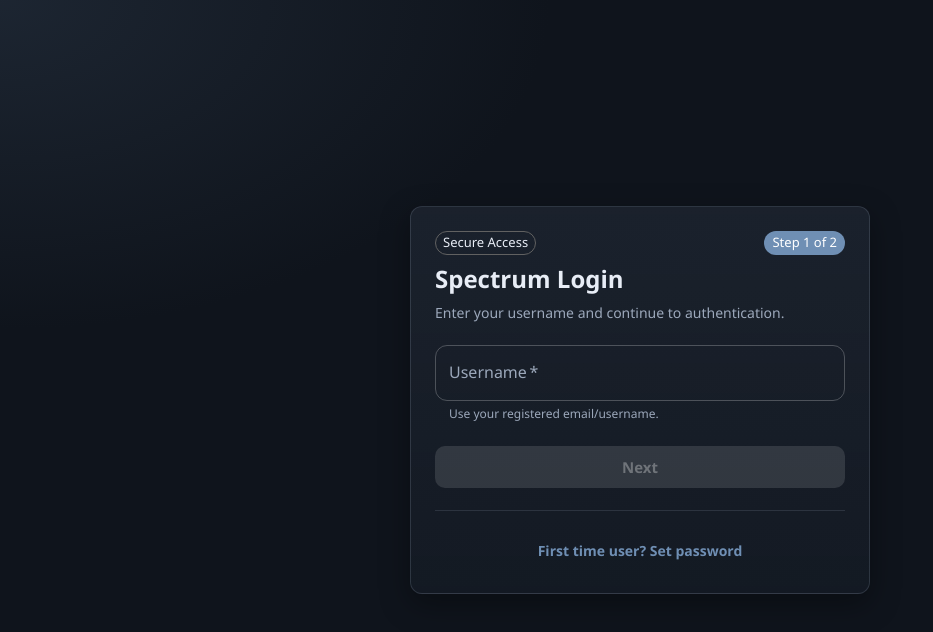
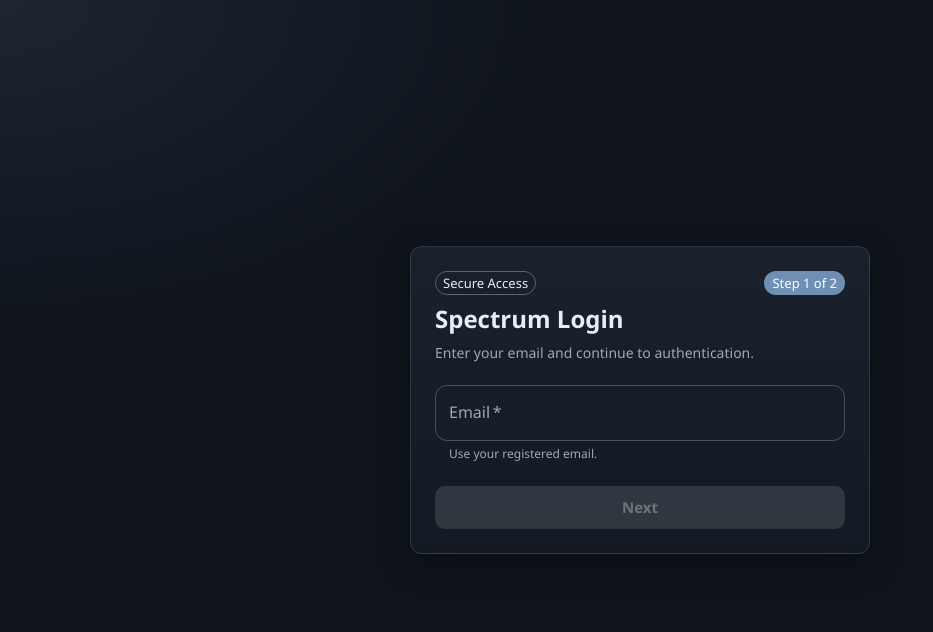
Before and after one commit to kirthickeaswar/self-service-frontend, a React (Vite) app: page /login in a window 1280 px wide. Shown: the top 632 px of the page, without its empty margins (0-933 px from the left). Built offline with nearby package versions, Linux system fonts and the light colour scheme.

Commit message:
checking

```diff
--- a/src/pages/LoginPage.tsx
+++ b/src/pages/LoginPage.tsx
@@ -1,4 +1,4 @@
-import { Alert, Box, Button, Card, CardContent, Chip, Divider, Stack, TextField, Typography } from '@mui/material';
+import { Alert, Box, Button, Card, CardContent, Chip, Stack, TextField, Typography } from '@mui/material';
 import { useState } from 'react';
 import { Navigate, useNavigate, useSearchParams } from 'react-router-dom';
 import { useAuth } from '@/app/AuthContext';
@@ -97,20 +97,18 @@
               </Stack>
               <Typography variant="h5">Spectrum Login</Typography>
               <Typography variant="body2" color="text.secondary" sx={{ maxWidth: 360 }}>
-                {step === 'USERNAME'
-                  ? 'Enter your username and continue to authentication.'
-                  : 'Enter your password to complete sign in.'}
+                {step === 'USERNAME' ? 'Enter your email and continue to authentication.' : 'Enter your password to complete sign in.'}
               </Typography>
             </Stack>
             {error ? <Alert severity="error">{error}</Alert> : null}
             <TextField
-              label="Username"
-              type="text"
+              label="Email"
+              type="email"
               value={username}
               onChange={(event) => setUsername(event.target.value)}
               required
               InputProps={{ readOnly: step === 'PASSWORD' }}
-              helperText={step === 'PASSWORD' ? 'Use Back to change username.' : 'Use your registered email/username.'}
+              helperText={step === 'PASSWORD' ? 'Use Back to change email.' : 'Use your registered email.'}
             />
             {step === 'PASSWORD' ? (
               <>
@@ -149,10 +147,6 @@
                 {submitting ? 'Checking...' : 'Next'}
               </Button>
             )}
-            <Divider />
-            <Button variant="text" onClick={() => navigate(`/create-password?email=${encodeURIComponent(username.trim())}`)}>
-              First time user? Set password
-            </Button>
           </Stack>
         </CardContent>
       </Card>
```
